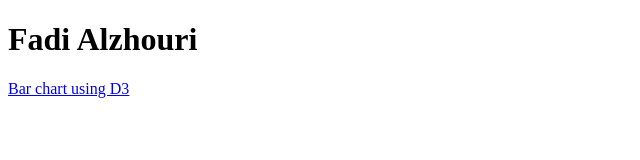
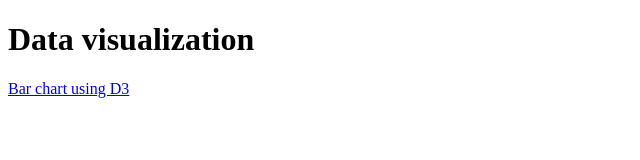
Before and after one commit to Alzhouri/DataVis, a plain HTML site: page index.html in a window 1280 px wide. Shown: the whole page, without its empty margins (0-640 px from the left). Drawn offline with Linux system fonts and the light colour scheme.

Commit message:
Update index.html

```diff
--- a/index.html
+++ b/index.html
@@ -6,7 +6,7 @@
   <title>Courses</title>
 </head>
 <body>
-<h1> Fadi Alzhouri </h1>
+<h1> Data visualization </h1>
 <p> <a href="D3"> Bar chart using D3 </a></p>
 
 </body>
```
